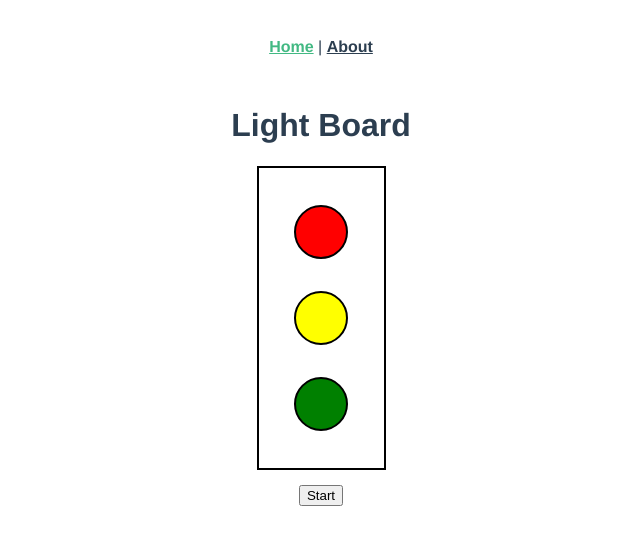
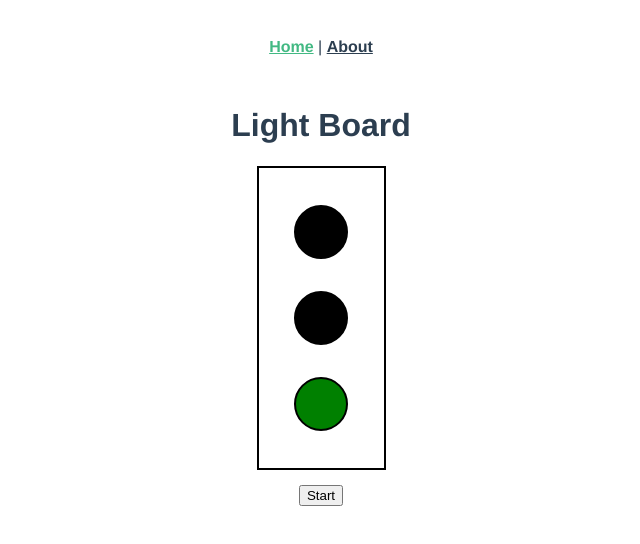
Before and after one commit to TCashion/traffic-light-state-machine, a Vue app: page / in a window 1280 px wide. Shown: the top 544 px of the page, without its empty margins (319-959 px from the left). Built offline with nearby package versions, Linux system fonts and the light colour scheme.

Commit message:
create light sequence

```diff
--- a/src/components/Light.vue
+++ b/src/components/Light.vue
@@ -1,5 +1,5 @@
 <template>
-  <div :class="`Light ${color}`"></div>
+  <div :class="[lightOn ? color : 'off', 'Light']"></div>
 </template>
 
 <script lang="ts">
@@ -8,6 +8,8 @@ import { Vue, Component, Prop } from 'vue-property-decorator'
 @Component
 export default class Light extends Vue {
   @Prop({ type: String, required: true }) readonly color!: string
+  @Prop({ type: Boolean, required: true, default: false })
+  readonly lightOn!: boolean
 }
 </script>
 
--- a/src/components/LightBoard.vue
+++ b/src/components/LightBoard.vue
@@ -2,7 +2,12 @@
   <div class="LightBoard">
     <h1>Light Board</h1>
     <div class="LightBoard__panel">
-      <Light v-for="color in lightColors" :key="color" :color="color" />
+      <Light
+        v-for="(color, index) in lightColors"
+        :key="color"
+        :lightOn="!!currentLightSequence[index]"
+        :color="lightColors[index]"
+      />
     </div>
   </div>
 </template>
@@ -10,7 +15,7 @@
 <script lang="ts">
 import { Component, Vue } from 'vue-property-decorator'
 import Light from './Light.vue'
-import { LightColors } from '../types/types'
+import { LightColor } from '../types/types'
 
 @Component({
   components: {
@@ -19,10 +24,24 @@ import { LightColors } from '../types/types'
 })
 export default class LightBoard extends Vue {
   lightColors: LightColors[] = [
-    LightColors.RED,
-    LightColors.YELLOW,
-    LightColors.GREEN,
+    LightColor.RED,
+    LightColor.YELLOW,
+    LightColor.GREEN,
   ]
+
+  lightSequence = {
+    [LightColor.RED]: [1, 0, 0],
+    [LightColor.YELLOW]: [0, 1, 0],
+    [LightColor.GREEN]: [0, 0, 1],
+  }
+
+  get currentLightColor(): LightColor {
+    return this.$store.getters.getCurrentLightColor
+  }
+
+  get currentLightSequence() {
+    return this.lightSequence[this.currentLightColor]
+  }
 }
 </script>
 
--- a/src/store/index.ts
+++ b/src/store/index.ts
@@ -6,9 +6,13 @@ Vue.use(Vuex)
 
 export default new Vuex.Store({
   state: {
-    currentSwitchState: LightState.GREEN,
+    currentLightColor: LightState.GREEN,
   },
-  getters: {},
+  getters: {
+    getCurrentLightColor(state) {
+      return state.currentLightColor
+    },
+  },
   mutations: {},
   actions: {},
   modules: {},
--- a/src/types/types.ts
+++ b/src/types/types.ts
@@ -1,8 +1,8 @@
 export interface Light {
-  lightColor: LightColors.RED | LightColors.YELLOW | LightColors.GREEN
+  lightColor: LightColor.RED | LightColor.YELLOW | LightColor.GREEN
 }
 
-export enum LightColors {
+export enum LightColor {
   RED = 'red',
   YELLOW = 'yellow',
   GREEN = 'green',
```
